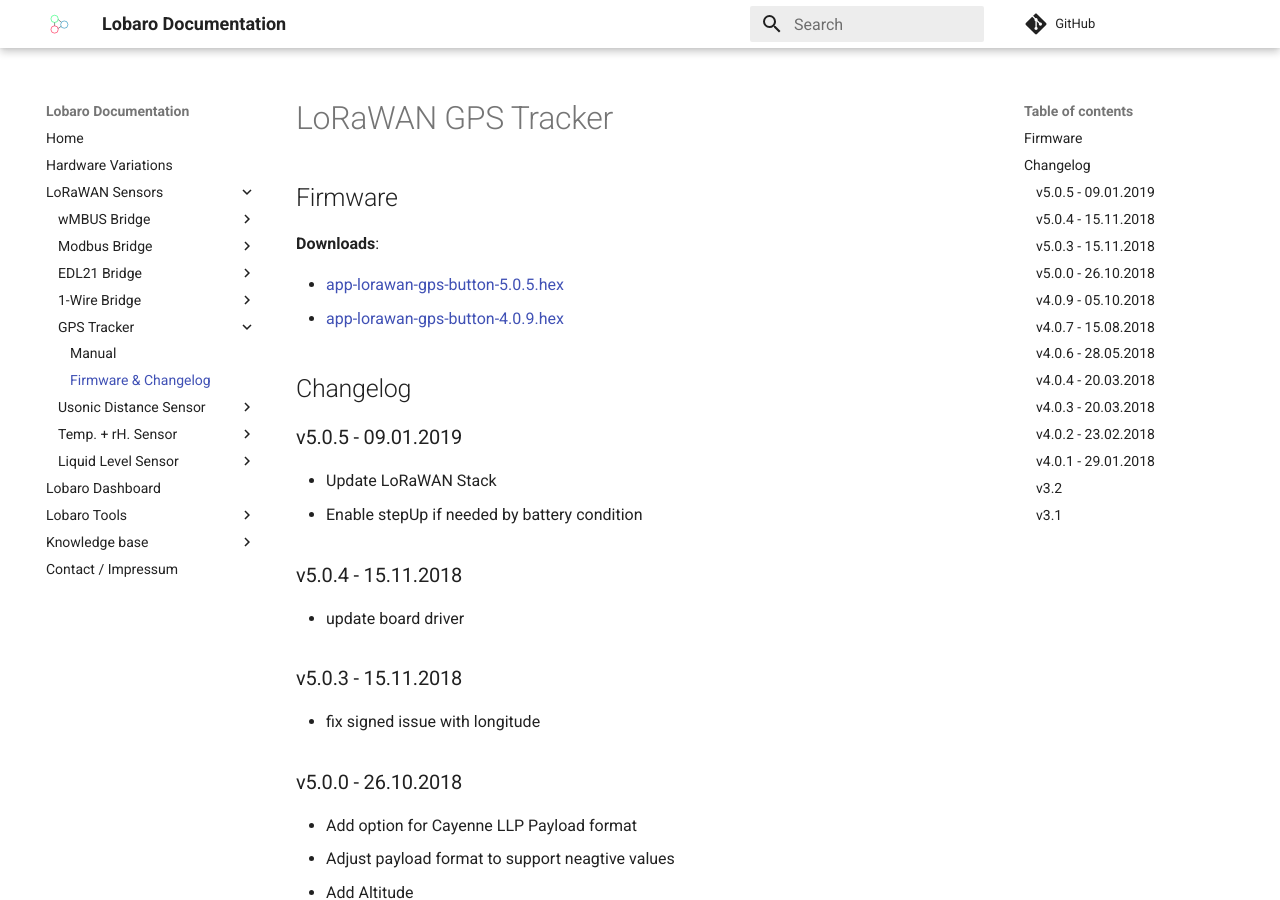
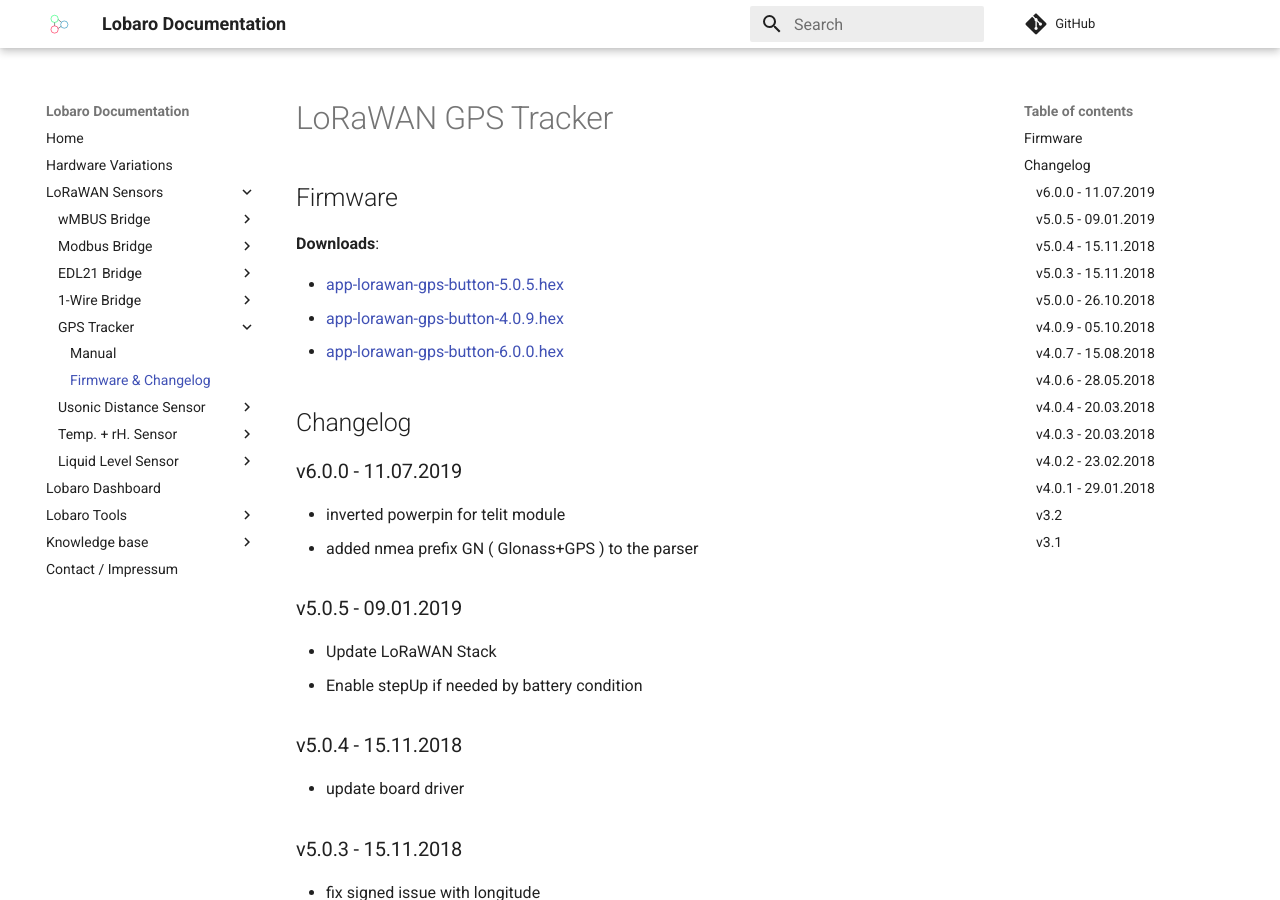
Before and after one commit to Lobaro/docs, an MkDocs documentation site: the page built from docs/lorawan-sensors/gps-lorawan/firmware.md, in a window 1280 px wide and 900 px high. Built offline with MkDocs 1.6.1 and Material for MkDocs 9.7.7, drawn with Linux system fonts in a browser that asks for light colours; a script that is not in the unit is left out; comment, search, counter and statistics services are not loaded.

Commit message:
Update firmware.md

```diff
--- a/docs/lorawan-sensors/gps-lorawan/firmware.md
+++ b/docs/lorawan-sensors/gps-lorawan/firmware.md
@@ -6,10 +6,13 @@
 
 * [app-lorawan-gps-button-5.0.5.hex](firmware/app-lorawan-gps-button-5.0.5.hex)
 * [app-lorawan-gps-button-4.0.9.hex](firmware/app-lorawan-gps-button-4.0.9.hex)
+* [app-lorawan-gps-button-6.0.0.hex](firmware/app-lorawan-gps-button-6.0.0.hex)
 
 ## Changelog
 
-
+### v6.0.0 - 11.07.2019
+- inverted powerpin for telit module
+- added nmea prefix GN ( Glonass+GPS ) to the parser
 
 ### v5.0.5 - 09.01.2019
 - Update LoRaWAN Stack
```
